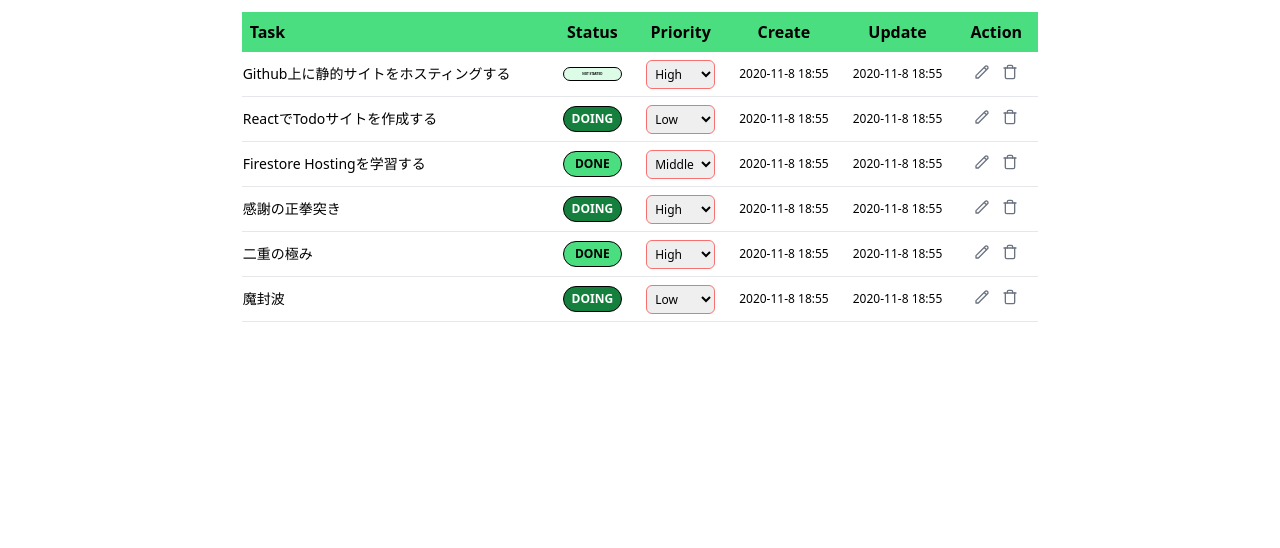
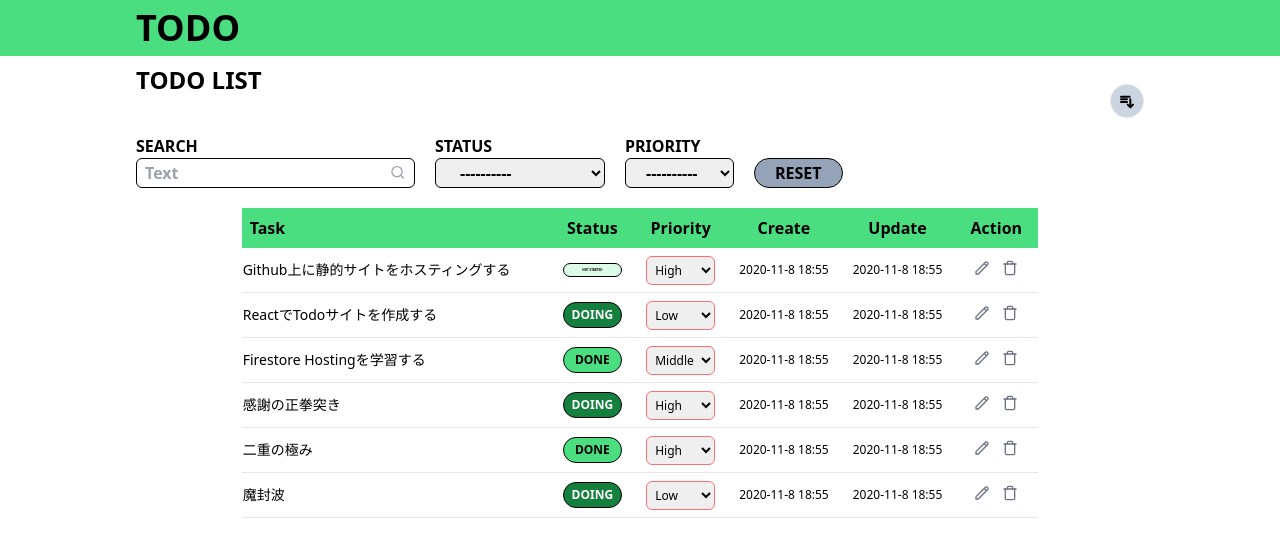
Before and after one commit to if-mentor/todo_itf_first, a Next.js app: page / in a window 1280 px wide. Shown: the top 548 px of the page. Built offline with nearby package versions, Linux system fonts and the light colour scheme.

Commit message:
#2 ヘッダーと検索フォームの作成

```diff
--- a/components/Layout.tsx
+++ b/src/components/Header.tsx
@@ -1,6 +1,6 @@
 import React from 'react'
 
-const Layout = () => {
+const Header = () => {
   return (
     <header className='w-full bg-green-400 text-4xl font-bold'>
       <div className='max-w-5xl mx-auto p-2'>
@@ -11,4 +11,4 @@ const Layout = () => {
   )
 }
 
-export default Layout
+export default Header
--- a/src/pages/index.tsx
+++ b/src/pages/index.tsx
@@ -1,8 +1,12 @@
+import Header from '@/components/Header'
+import SearchForm from '@/components/SearchForm'
 import TodoList from '@/components/TodoList'
 
 export default function Home() {
   return (
     <>
+      <Header />
+      <SearchForm />
       <TodoList />
     </>
   )
```
Also changed, not shown: src/components/SearchForm.tsx (renamed from components/SearchForm.tsx).
